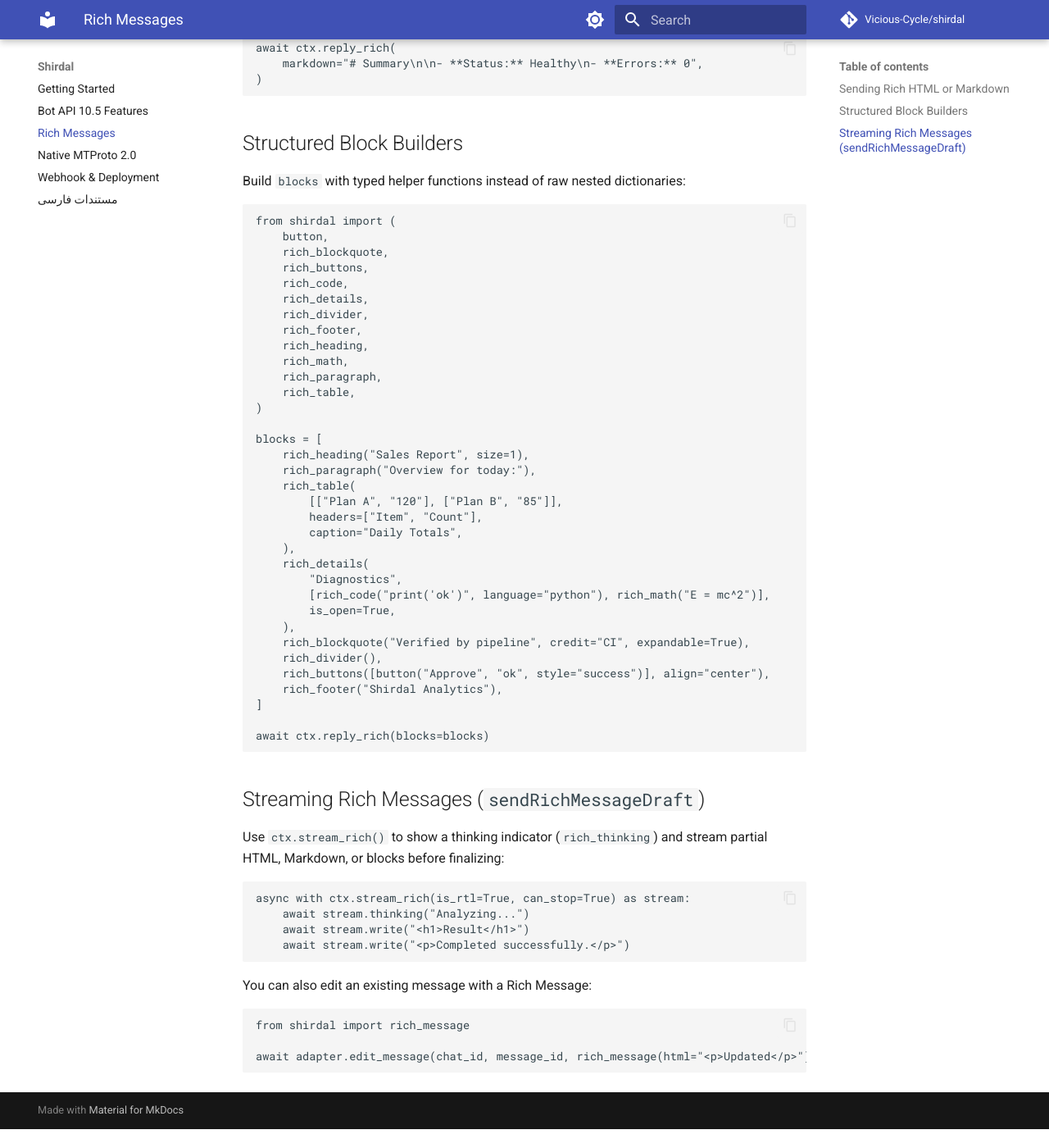
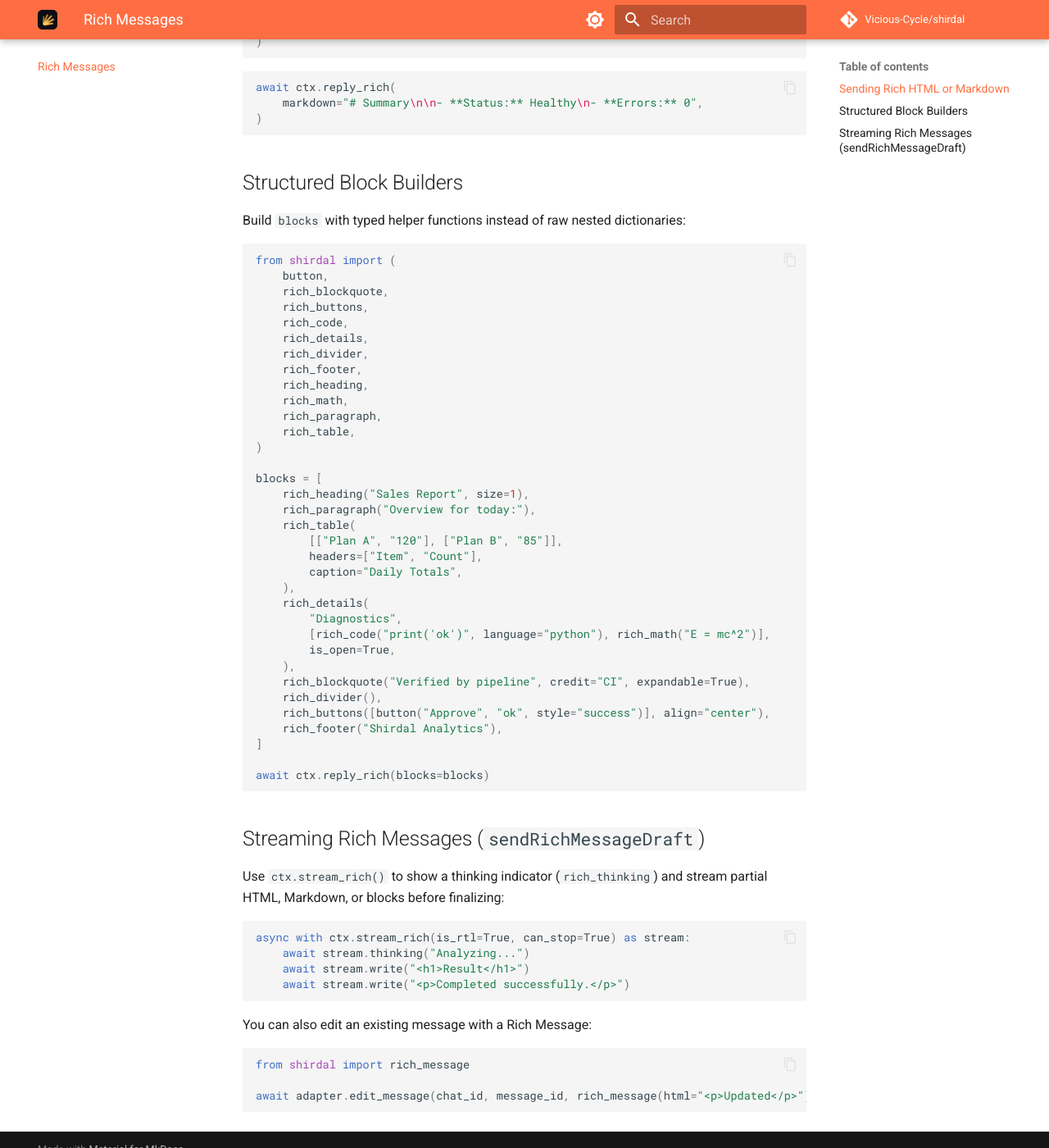
Before and after one commit to Vicious-Cycle/shirdal, an MkDocs documentation site: the page built from docs/rich-messages.md, in a window 1280 px wide and 1400 px high, scrolled down 438 px. Shown: the whole window at 82% size. Built offline with MkDocs 1.6.1 and Material for MkDocs 9.7.7, drawn with Linux system fonts in a browser that asks for light colours; comment, search, counter and statistics services are not loaded; before the commit the page ends 1815 px from its top, so only the background shows below that; some of the changed text lies outside the part shown.

Commit message:
docs: add mkdocs-material and GitHub Pages workflow

```diff
--- a/mkdocs.yml
+++ b/mkdocs.yml
@@ -1,31 +1,48 @@
 site_name: Shirdal
-site_description: A transport-agnostic, context-first Python framework for Telegram Bot API and MTProto 2.0.
+site_description: One Python framework for Telegram bots and userbots (Bot API 10.5 + Native MTProto 2.0)
+site_url: https://vicious-cycle.github.io/shirdal/
 repo_url: https://github.com/Vicious-Cycle/shirdal
 repo_name: Vicious-Cycle/shirdal
 
 theme:
   name: material
+  logo: assets/logo-icon.png
+  favicon: assets/logo-icon.png
   palette:
-    - scheme: default
-      primary: indigo
-      accent: blue
+    - media: "(prefers-color-scheme: light)"
+      scheme: default
+      primary: deep orange
+      accent: orange
       toggle:
         icon: material/brightness-7
         name: Switch to dark mode
-    - scheme: slate
-      primary: indigo
-      accent: blue
+    - media: "(prefers-color-scheme: dark)"
+      scheme: slate
+      primary: deep orange
+      accent: orange
       toggle:
         icon: material/brightness-4
         name: Switch to light mode
   features:
-    - content.code.copy
+    - navigation.tabs
     - navigation.sections
     - navigation.top
+    - search.suggest
+    - search.highlight
+    - content.code.copy
+
+markdown_extensions:
+  - admonition
+  - pymdownx.details
+  - pymdownx.superfences
+  - pymdownx.highlight:
+      anchor_linenums: true
+  - tables
 
 nav:
+  - Home: index.md
   - Getting Started: getting-started.md
-  - Bot API 10.5 Features: bot-api.md
+  - Bot API: bot-api.md
   - Rich Messages: rich-messages.md
   - Native MTProto 2.0: native-mtproto.md
   - Webhook & Deployment: webhook-and-deployment.md
```
Also changed, not shown: docs/index.md (added, +31 -0 lines), 1 other file.
